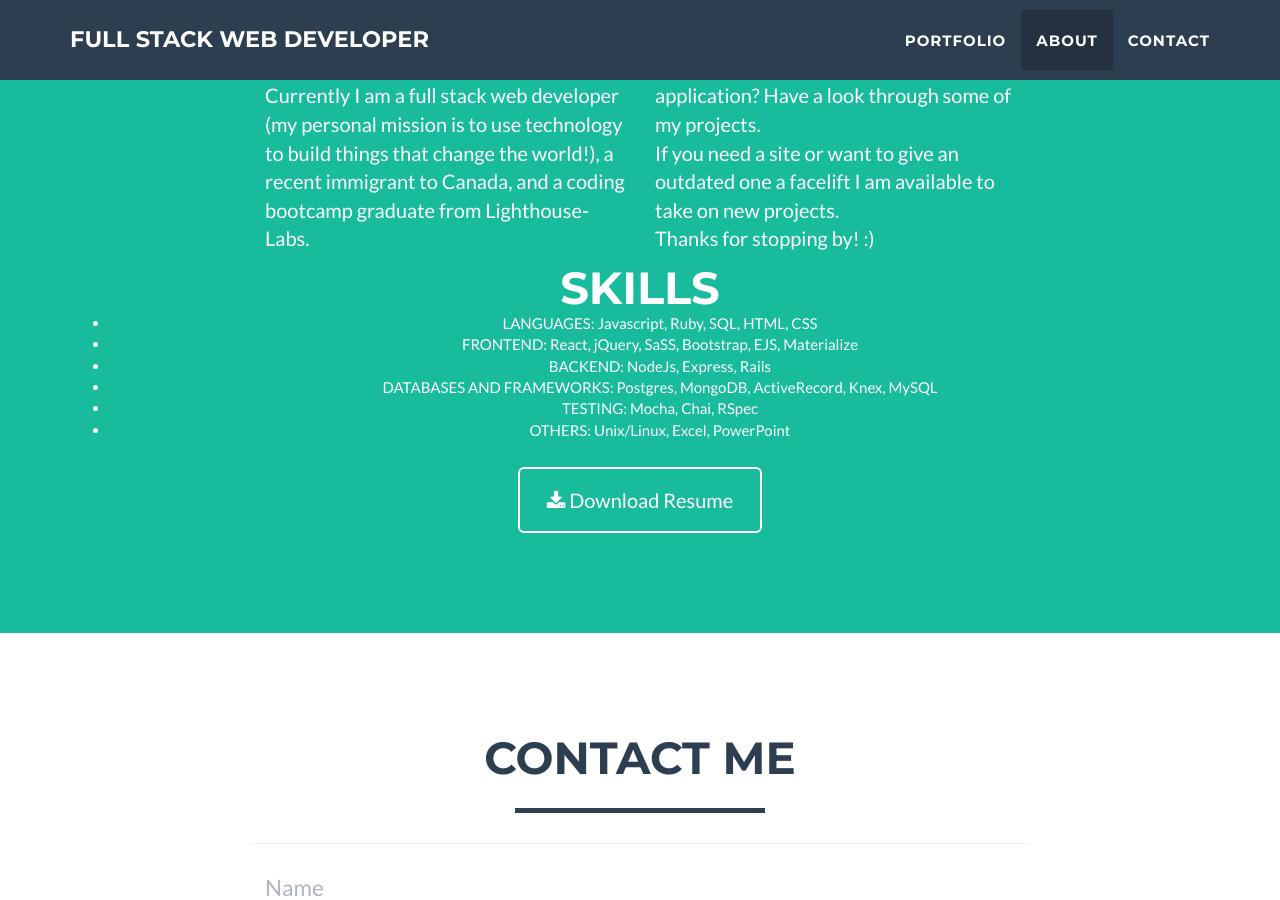
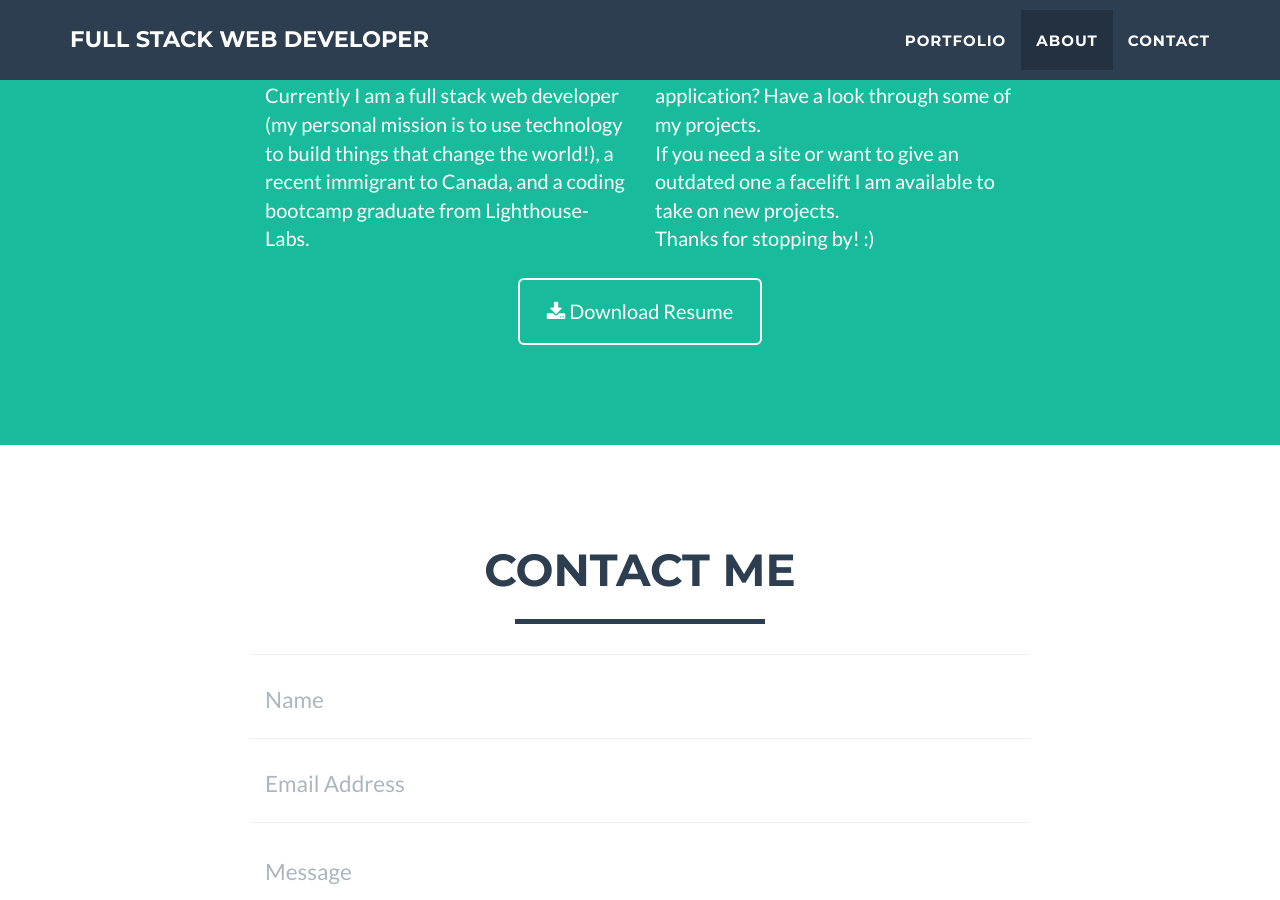
Before and after one commit to avleen30/avleen30.github.io, a Jekyll site: the page built from index.html, in a window 1280 px wide and 900 px high, scrolled down 1675 px. Built offline with Jekyll 4.4.1, drawn with Linux system fonts in a browser that asks for light colours.

```diff
--- a/_includes/about.html
+++ b/_includes/about.html
@@ -16,17 +16,7 @@
                 <div class="col-lg-4">
                     <p>I am passionate about crafting great user experience while developing clean, modular code. <br> I love vibrant colors, people, the internet, yoga, <a style="color:white" href="https://stackoverflow.com/">Stack Overflow,</a> and turning ideas into reality.<br> Need help with an upcoming project or application? Have a look through some of my projects. <br> If you need a site or want to give an outdated one a facelift I am available to take on new projects.<br> Thanks for stopping by! :) </p>
                 </div>
-                <div class="col-lg-12 text-center">
-                  <h2>Skills</h2>
-                    <ul>
-                      <li>LANGUAGES: Javascript, Ruby, SQL, HTML, CSS </li>
-                      <li>FRONTEND: React, jQuery, SaSS, Bootstrap, EJS, Materialize </li>
-                      <li>BACKEND: NodeJs, Express, Rails </li>
-                      <li>DATABASES AND FRAMEWORKS: Postgres, MongoDB, ActiveRecord, Knex, MySQL </li>
-                      <li>TESTING: Mocha, Chai, RSpec </li>
-                      <li>OTHERS: Unix/Linux, Excel, PowerPoint </li>
-                  </ul>
-                </div>
+
                 <div class="col-lg-8 col-lg-offset-2 text-center">
                     <a href="https://resume.creddle.io/resume/c6noi82s42d" class="btn btn-lg btn-outline">
                         <i class="fa fa-download"></i> Download Resume
```
